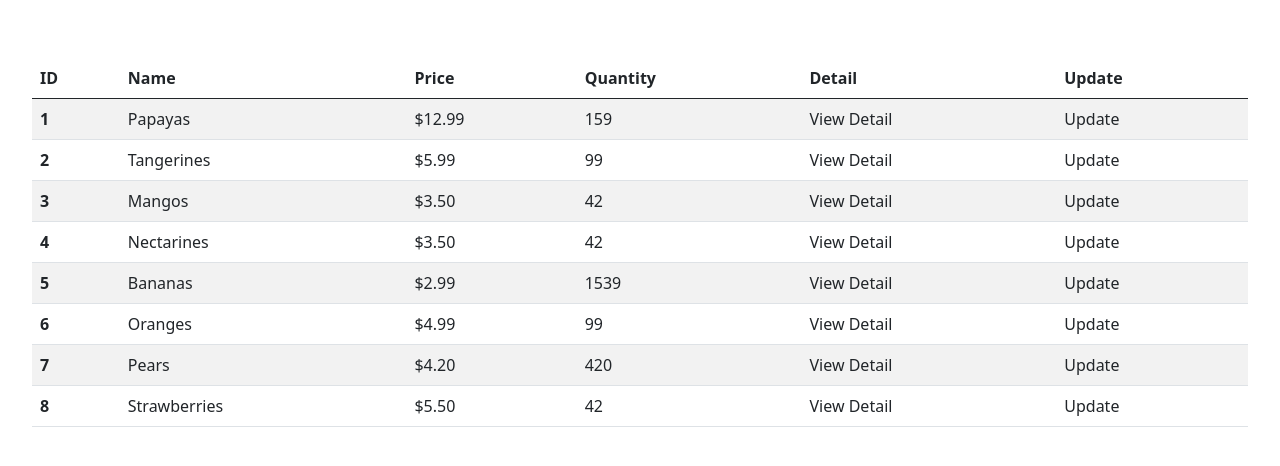
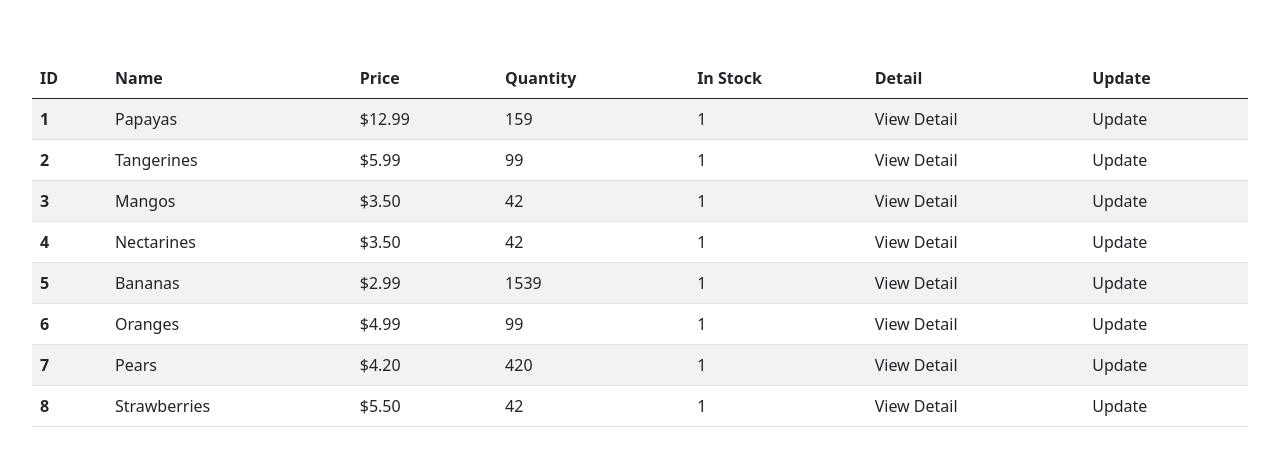
Before and after one commit to AndrewEvansDev/FSDI_111_HW3_CompetencyReport, a Flask app: page /products in a window 1280 px wide. Shown: the part 56-522 px from the top of the page. Run offline with Flask 2, Linux system fonts and the light colour scheme; data comes from the database, SQL or seed files in the repository; both versions use the stored data as it was after the commit; some libraries are stand-ins or nearby versions.

Commit message:
In stock int working

```diff
--- a/app/database/__init__.py
+++ b/app/database/__init__.py
@@ -10,7 +10,7 @@ class Product(db.Model):
     price = db.Column(db.Float, nullable=False)
     quantity = db.Column(db.Integer, nullable=False)
     description = db.Column(db.Text, nullable=True)
-    instock = db.Column(db.Boolean, nullable=True, default=True)
+    instock = db.Column(db.Integer, nullable=True, default=1)
 
     def __repr__(self):
         return "<Product %r>" % self.name
--- a/app/forms/__init__.py
+++ b/app/forms/__init__.py
@@ -8,6 +8,7 @@ from wtforms import(
     FloatField,
     IntegerField,
     TextField,
+    RadioField,
     validators
 )
 
@@ -19,3 +20,4 @@ class ProductForm(Form):
     price = FloatField("Price", [validators.required()], render_kw=style)
     quantity = IntegerField("Quantity", [validators.required()], render_kw=style)
     description = TextField("Description", [validators.required()], render_kw=style)
+    instock = RadioField('In Stock', choices=[(1,'in stock'),(0,'Out of stock')])
--- a/app/routes.py
+++ b/app/routes.py
@@ -50,6 +50,7 @@ def update_product(pid):
         product.price = form.price.data
         product.quantity = form.quantity.data
         product.description = form.description.data
+        product.instock = form.instock.data
         db.session.commit()
         flash("Product updated!")
         return redirect(url_for('get_products'))
@@ -83,6 +84,7 @@ def create_product():
         product.price = form.price.data
         product.quantity = form.quantity.data
         product.description = form.description.data
+        product.instock = form.instock.data
         db.session.add(product)
         db.session.commit()
         flash("Product created!")
--- a/app/templates/product_list.html
+++ b/app/templates/product_list.html
@@ -24,6 +24,7 @@
             <th scope="col">Name</th>
             <th scope="col">Price</th>
             <th scope="col">Quantity</th>
+            <th scope="col">In Stock</th>
             <th scope="col">Detail</th>
             <th scope="col">Update</th>
         </tr>
@@ -35,6 +36,7 @@
         <td>{{ product.name }}</td>
         <td>{{ "${:,.2f}".format(product.price) }}</td>
         <td>{{ product.quantity }}</td>
+        <td>{{ product.instock }}</td>
         <td><a href={{ url_for( "get_product_detail", pid=product.id) }}>View Detail</a></td>
         <td><a href={{ url_for( "update_product_form", pid=product.id) }}>Update</a></td>
     </tr>
--- a/app/templates/update_form.html
+++ b/app/templates/update_form.html
@@ -13,6 +13,8 @@
                 </div>
                 <div class="form-group col-md-12">{{ wtf.form_field( form.description, class='form-control', value=product.description) }}
                 </div>
+                <div class="form-group col-md-12">{{ wtf.form_field( form.instock, class='form-control', value=product.instock) }}
+                </div>
             </div>
             <div class="form-group col-md-12">
                 <button type="submit" class="btn btn-primary" style="margin-top:10px; width:100%;">Update</button>
```
Also changed, not shown: app/mydb.db.
